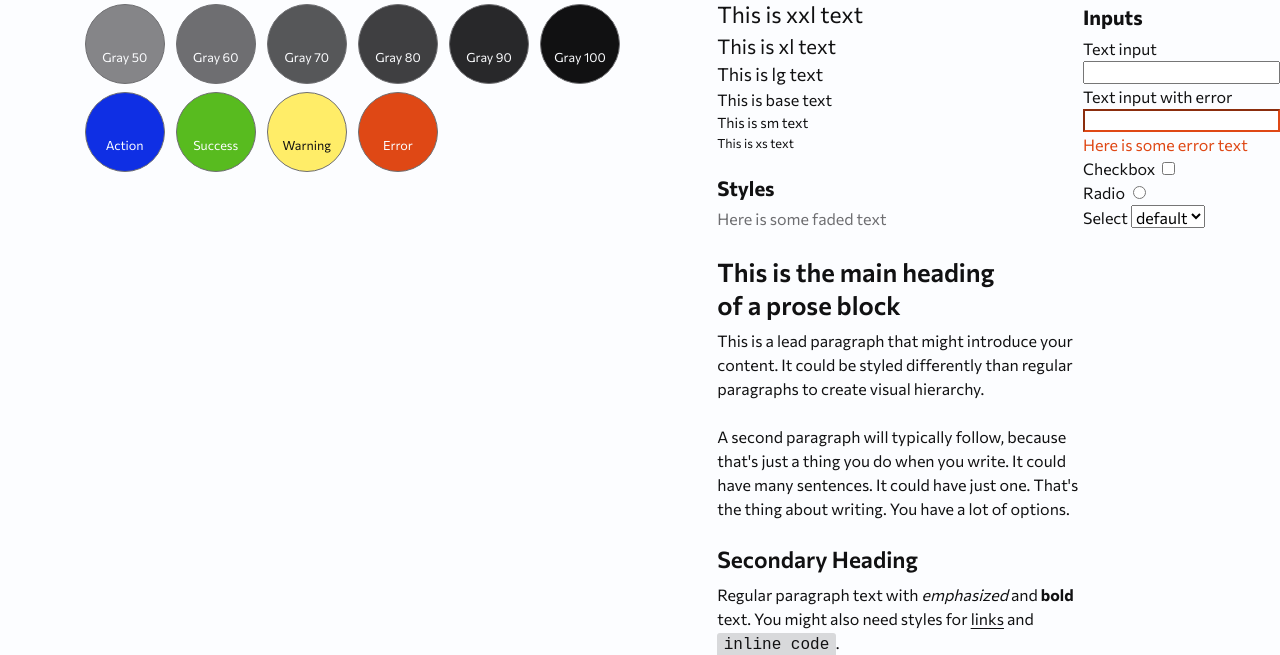
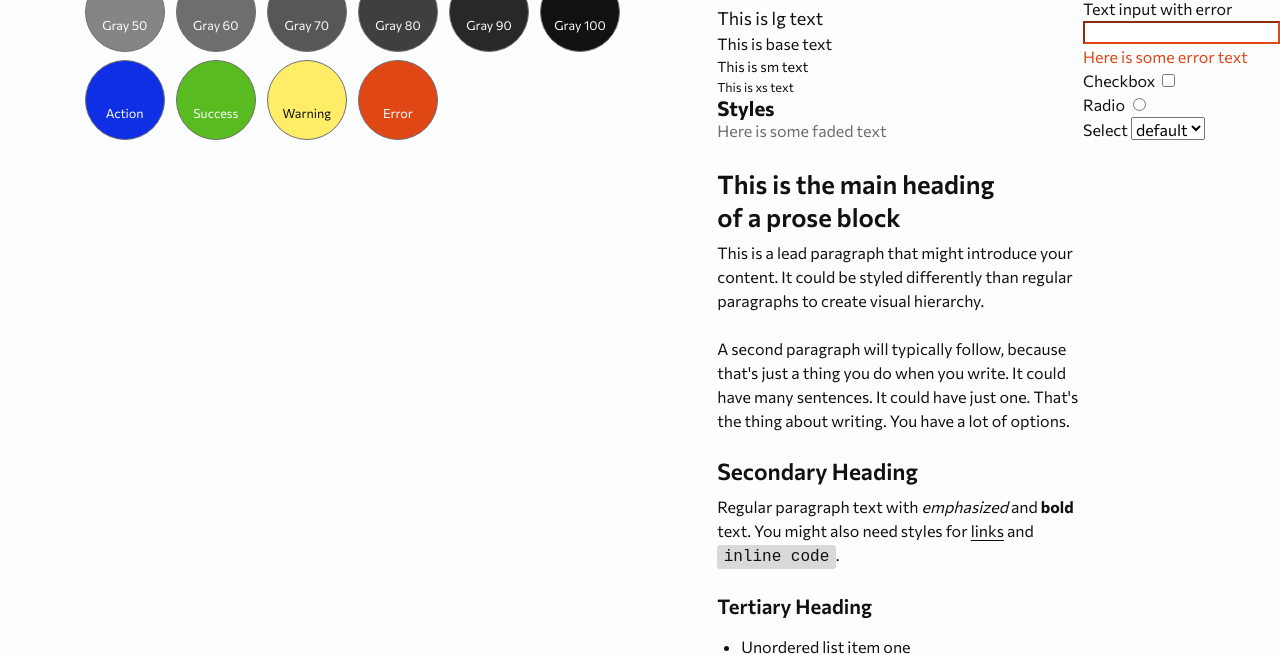
Before and after one commit to unternet-co/operator, a website built with Vite: page web/theme.html in a window 1280 px wide. Shown: the part 145-800 px from the top of the page. Built offline with nearby package versions, Linux system fonts and the light colour scheme; a web font is replaced by a local one.

Commit message:
style: remove global h* margins

```diff
--- a/web/global.css
+++ b/web/global.css
@@ -179,11 +179,6 @@ h6 {
   font-weight: 500;
 }
 
-h1, h2, h3, h4, h5, h6 {
-  margin-top: var(--space-8);
-  margin-bottom: var(--space-4);
-}
-
 input {
 
 }
```
